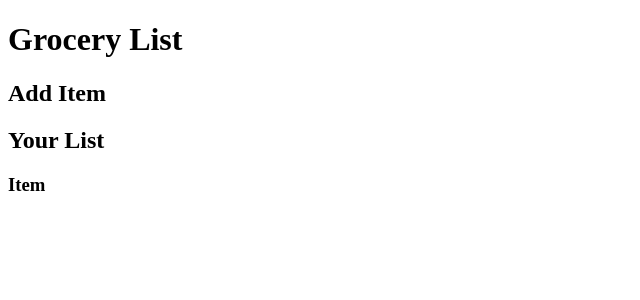
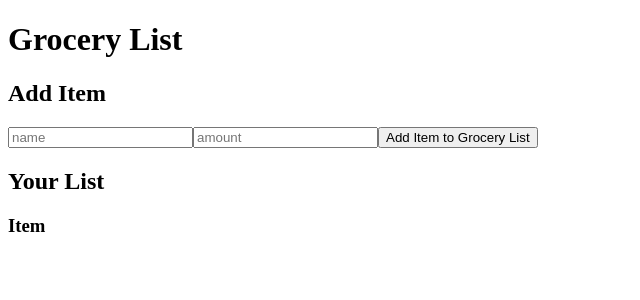
Before and after one commit to RMartin0717/grocery-list-ideabox-practice, a React (Create React App) app: page / in a window 1280 px wide. Shown: the top 300 px of the page, without its empty margins (0-640 px from the left). Built offline with nearby package versions, Linux system fonts and the light colour scheme.

Commit message:
Create method to add item to grocery list with post request

```diff
--- a/src/AddItem/AddItem.js
+++ /dev/null
@@ -1,20 +0,0 @@
-import React, { Component } from 'react'
-
-class AddItem extends Component {
-  constructor() {
-    super()
-    this.state = {
-      newItem: null
-    }
-  }
-
-  render() {
-    return(
-      <>
-       <h2>Add Item</h2>
-      </>
-    )
-  }
-}
-
-export default AddItem
--- /dev/null
+++ b/src/components/AddItem/AddItem.js
@@ -0,0 +1,61 @@
+import React, { Component } from 'react'
+import { postItem } from '../../utilities/ApiCalls'
+
+class AddItem extends Component {
+  constructor() {
+    super()
+    this.state = {
+      name: '',
+      amount: '',
+      error: null
+    }
+  }
+
+  handleChange = (event) => {
+    this.setState({ [event.target.name]: event.target.value})
+  }
+
+  submitItem = (event) => {
+    event.preventDefault()
+    if (this.state.name && this.state.amount) {
+      const newItem = {
+        id: Date.now(),
+        name: this.state.name,
+        amount: this.state.amount
+      }
+      console.log(newItem)
+      postItem(newItem)
+      this.clearInputs()
+    } else {
+      return
+    }
+  }
+
+  clearInputs = () => {
+
+  }
+  render() {
+    return(
+      <form className='add-item-form'>
+       <h2>Add Item</h2>
+       <input
+          type='text'
+          placeholder='name'
+          name='name'
+          value={this.state.name}
+          onChange={(event) => this.handleChange(event)}
+       />
+       <input
+          type='text'
+          placeholder='amount'
+          name='amount'
+          value={this.state.amount}
+          onChange={(event)=> this.handleChange(event)}
+       />
+       <button onClick={(event) => this.submitItem(event)}>Add Item to Grocery List</button>
+      </form>
+    )
+  }
+}
+
+export default AddItem
--- a/src/index.js
+++ b/src/index.js
@@ -1,6 +1,6 @@
 import React from 'react';
 import ReactDOM from 'react-dom/client';
-import App from './App/App';
+import App from './components/App/App';
 
 const root = ReactDOM.createRoot(document.getElementById('root'));
 root.render(
--- /dev/null
+++ b/src/utilities/ApiCalls.js
@@ -0,0 +1,11 @@
+const postItem = (newItem) => {
+  return fetch(('http://localhost:3001/items'), {
+    method: 'POST',
+    headers: {
+      'Content-Type': 'application/json'
+    },
+    body: JSON.stringify(newItem)
+  })
+}
+
+export { postItem }
```
Also changed, not shown: src/YourList/YourList.css (deleted), src/components/AddItem/AddItem.css (added), src/components/App/App.css (added), src/components/App/App.js (renamed from src/App/App.js), src/components/Item/Item.css (added), src/components/Item/Item.js (renamed from src/Item/Item.js), src/components/YourList/YourList.css (added), src/components/YourList/YourList.js (renamed from src/YourList/YourList.js).
